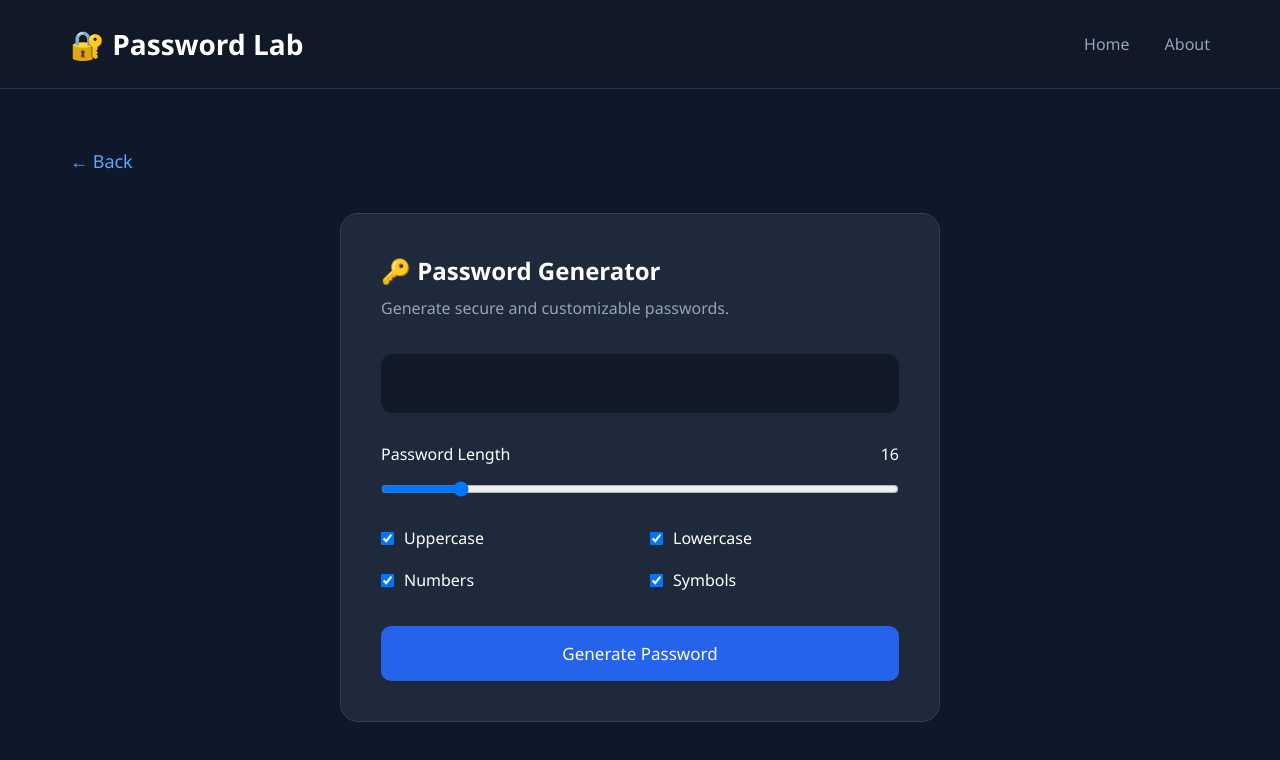
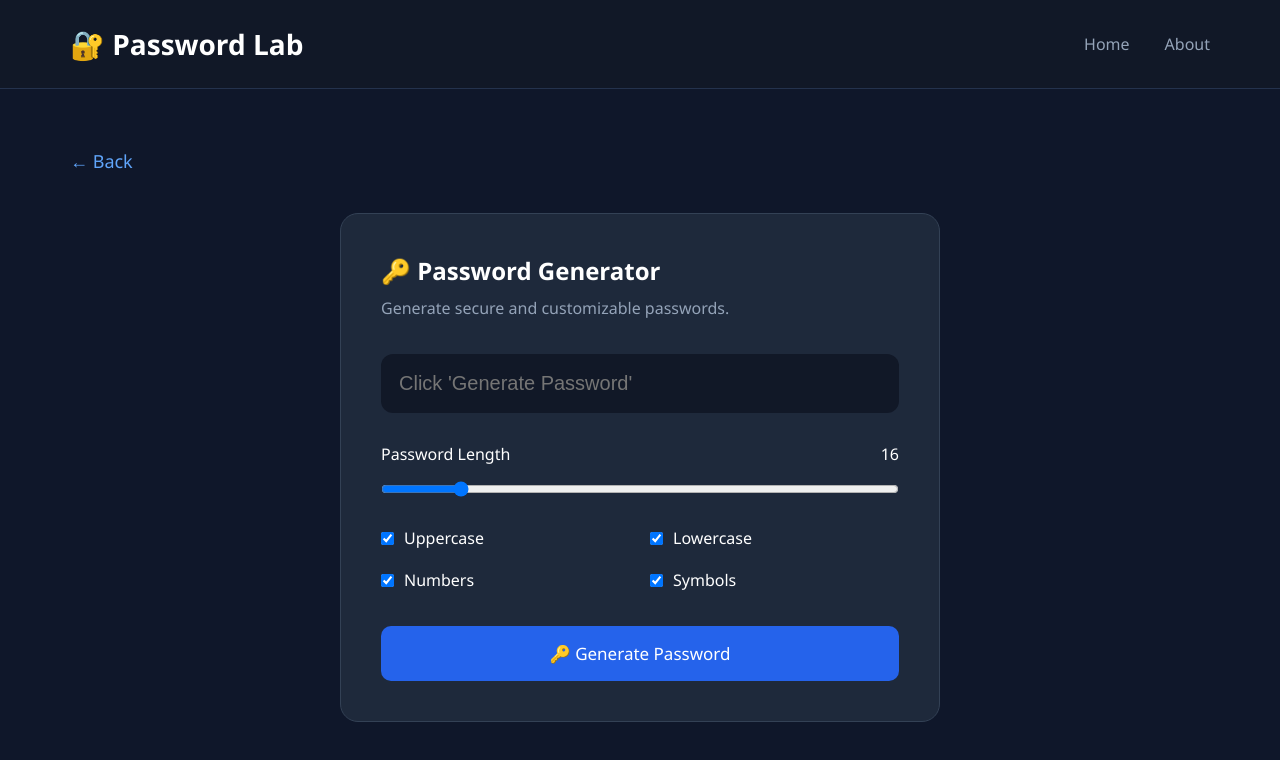
Before and after one commit to Fioo1/password-lab, a React (Vite) app: page /generator in a window 1280 px wide. Shown: the top 760 px of the page. Built offline with nearby package versions, Linux system fonts and the light colour scheme.

Commit message:
implementacion de la logica de password generator

```diff
--- a/src/pages/PasswordGenerator.jsx
+++ b/src/pages/PasswordGenerator.jsx
@@ -1,5 +1,6 @@
 import { Link } from "react-router-dom";
 import { useState } from "react";
+import { generatePassword } from "../utils/passwordGenerator";
 
 function PasswordGenerator() {
 
@@ -14,6 +15,26 @@ function PasswordGenerator() {
   const [numbers, setNumbers] = useState(true);
 
   const [symbols, setSymbols] = useState(true);
+
+  const handleGenerate = () => {
+
+  const newPassword = generatePassword(
+
+    length,
+
+    uppercase,
+
+    lowercase,
+
+    numbers,
+
+    symbols
+
+  );
+
+  setPassword(newPassword);
+
+};
 
   return (
     <main>
@@ -36,6 +57,7 @@ function PasswordGenerator() {
         <input
           type="text"
           value={password}
+          placeholder="Click 'Generate Password'"
           readOnly
           className="password-input"
         />
@@ -116,9 +138,11 @@ function PasswordGenerator() {
 
         </div>
 
-        <button>
+        <button
 
-          Generate Password
+          onClick={handleGenerate}
+        >
+          🔑 Generate Password
 
         </button>
 
--- /dev/null
+++ b/src/utils/passwordGenerator.js
@@ -0,0 +1,40 @@
+export function generatePassword(
+  length,
+  uppercase,
+  lowercase,
+  numbers,
+  symbols
+) {
+
+  let characters = "";
+
+  if (uppercase)
+    characters += "ABCDEFGHIJKLMNOPQRSTUVWXYZ";
+
+  if (lowercase)
+    characters += "abcdefghijklmnopqrstuvwxyz";
+
+  if (numbers)
+    characters += "0123456789";
+
+  if (symbols)
+    characters += "!@#$%^&*()_+-=[]{}|;:,.<>?";
+
+  if (characters === "")
+    return "";
+
+  let password = "";
+
+  for (let i = 0; i < length; i++) {
+
+    const randomIndex = Math.floor(
+      Math.random() * characters.length
+    );
+
+    password += characters[randomIndex];
+
+  }
+
+  return password;
+
+}
```
